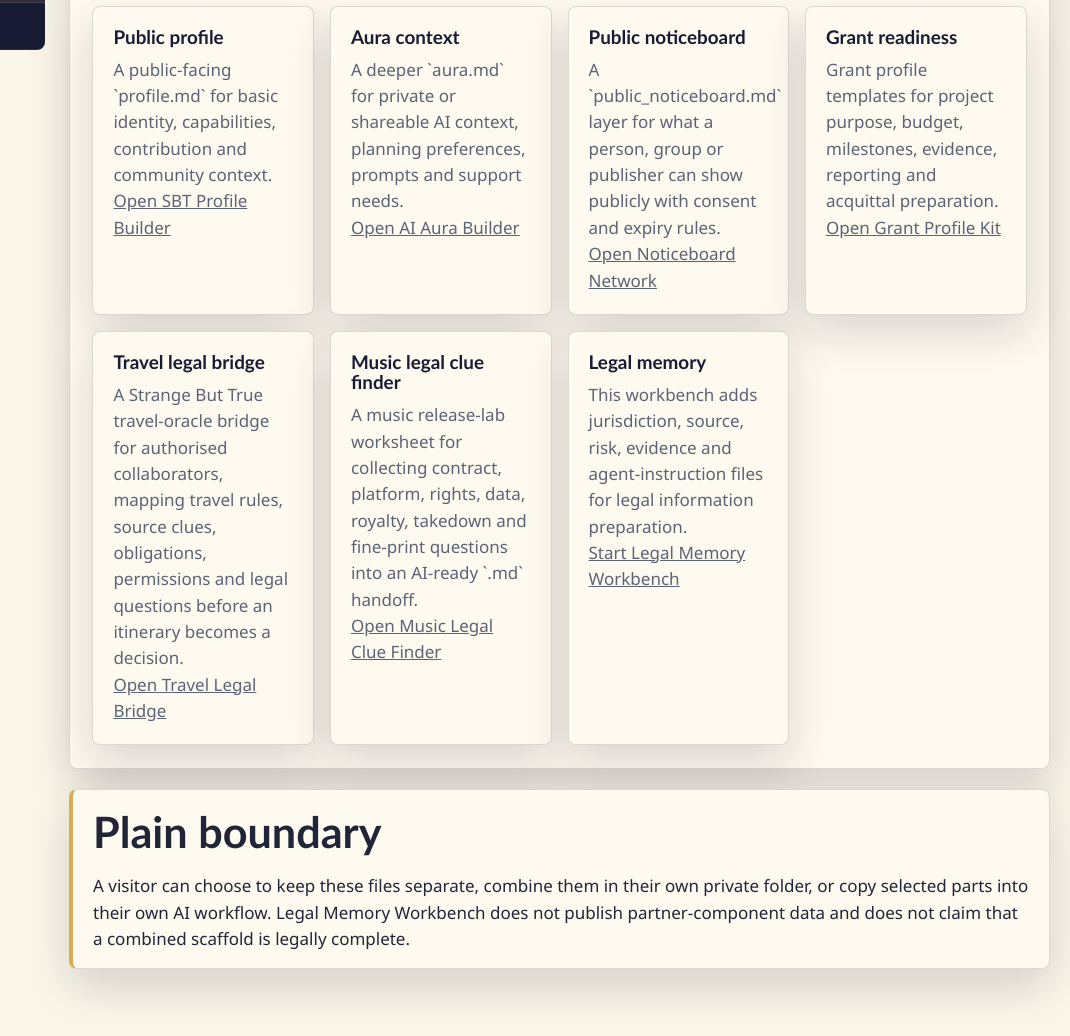
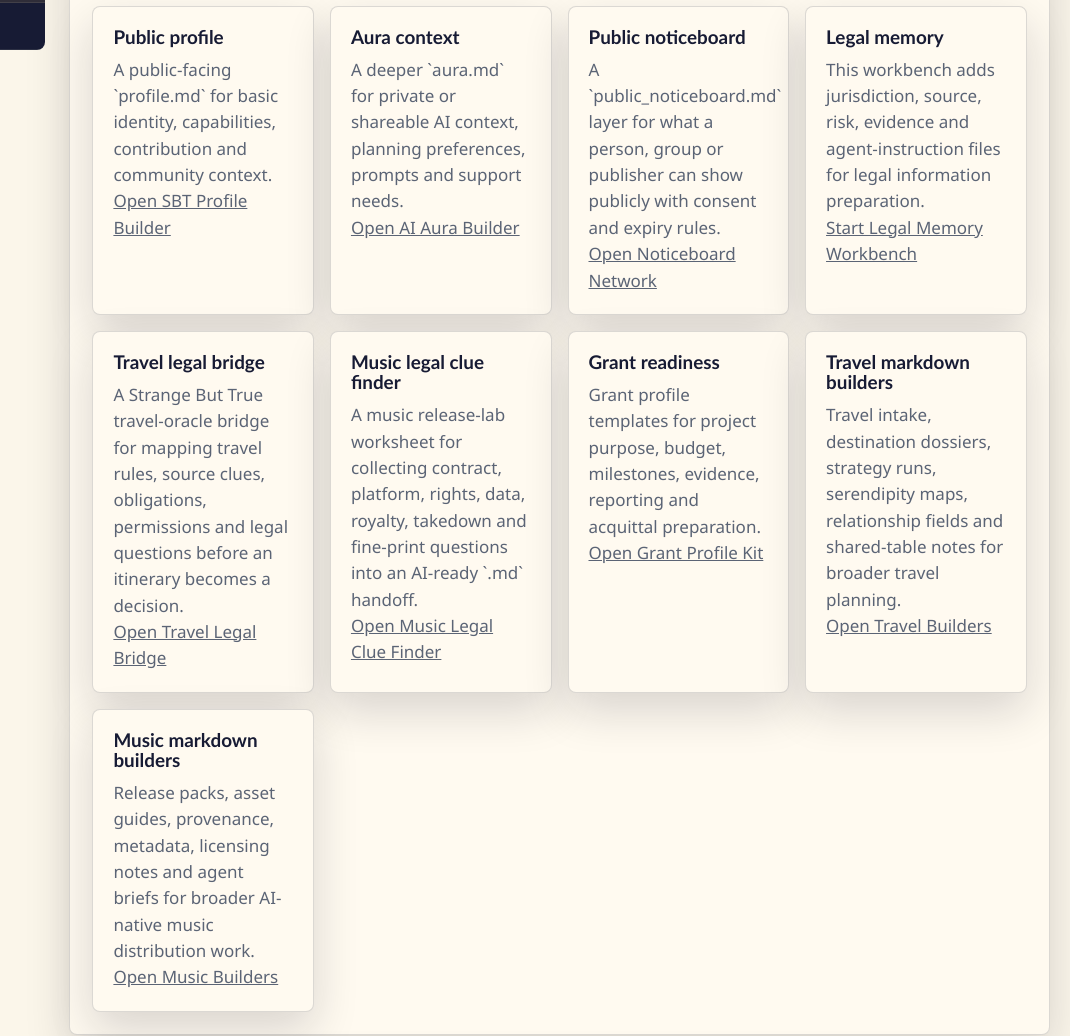
Before and after one commit to auraofintelligence/legal-memory-workbench, a plain HTML site: page pages/partner-components.html in a window 1280 px wide. Shown: the part 517-1553 px from the top of the page, without its empty margins (210-1280 px from the left). Drawn offline with Linux system fonts and the light colour scheme.

Commit message:
Group legal partner cards

```diff
--- a/pages/partner-components.html
+++ b/pages/partner-components.html
@@ -66,14 +66,14 @@
               <p><a href="https://auraofintelligence.github.io/straddie-noticeboard-network/" target="_blank" rel="noopener noreferrer">Open Noticeboard Network</a></p>
             </article>
             <article class="info-card">
-              <h3>Grant readiness</h3>
-              <p>Grant profile templates for project purpose, budget, milestones, evidence, reporting and acquittal preparation.</p>
-              <p><a href="https://auraofintelligence.github.io/stradbroke-grants-lab/profile-kit.html" target="_blank" rel="noopener noreferrer">Open Grant Profile Kit</a></p>
+              <h3>Legal memory</h3>
+              <p>This workbench adds jurisdiction, source, risk, evidence and agent-instruction files for legal information preparation.</p>
+              <p><a href="start.html">Start Legal Memory Workbench</a></p>
             </article>
             <article class="info-card">
               <h3>Travel legal bridge</h3>
-              <p>A Strange But True travel-oracle bridge for authorised collaborators, mapping travel rules, source clues, obligations, permissions and legal questions before an itinerary becomes a decision.</p>
-              <p><a href="https://github.com/auraofintelligence/strange-but-true-travel-oracle/blob/main/legal-bridge.html" target="_blank" rel="noopener noreferrer">Open Travel Legal Bridge</a></p>
+              <p>A Strange But True travel-oracle bridge for mapping travel rules, source clues, obligations, permissions and legal questions before an itinerary becomes a decision.</p>
+              <p><a href="https://auraofintelligence.github.io/strange-but-true-travel-oracle/legal-bridge.html" target="_blank" rel="noopener noreferrer">Open Travel Legal Bridge</a></p>
             </article>
             <article class="info-card">
               <h3>Music legal clue finder</h3>
@@ -81,9 +81,19 @@
               <p><a href="https://auraofintelligence.github.io/ai-native-indie-distribution/legal.html" target="_blank" rel="noopener noreferrer">Open Music Legal Clue Finder</a></p>
             </article>
             <article class="info-card">
-              <h3>Legal memory</h3>
-              <p>This workbench adds jurisdiction, source, risk, evidence and agent-instruction files for legal information preparation.</p>
-              <p><a href="start.html">Start Legal Memory Workbench</a></p>
+              <h3>Grant readiness</h3>
+              <p>Grant profile templates for project purpose, budget, milestones, evidence, reporting and acquittal preparation.</p>
+              <p><a href="https://auraofintelligence.github.io/stradbroke-grants-lab/profile-kit.html" target="_blank" rel="noopener noreferrer">Open Grant Profile Kit</a></p>
+            </article>
+            <article class="info-card">
+              <h3>Travel markdown builders</h3>
+              <p>Travel intake, destination dossiers, strategy runs, serendipity maps, relationship fields and shared-table notes for broader travel planning.</p>
+              <p><a href="https://auraofintelligence.github.io/strange-but-true-travel-oracle/builders.html" target="_blank" rel="noopener noreferrer">Open Travel Builders</a></p>
+            </article>
+            <article class="info-card">
+              <h3>Music markdown builders</h3>
+              <p>Release packs, asset guides, provenance, metadata, licensing notes and agent briefs for broader AI-native music distribution work.</p>
+              <p><a href="https://auraofintelligence.github.io/ai-native-indie-distribution/" target="_blank" rel="noopener noreferrer">Open Music Builders</a></p>
             </article>
           </div>
         </section>
```
